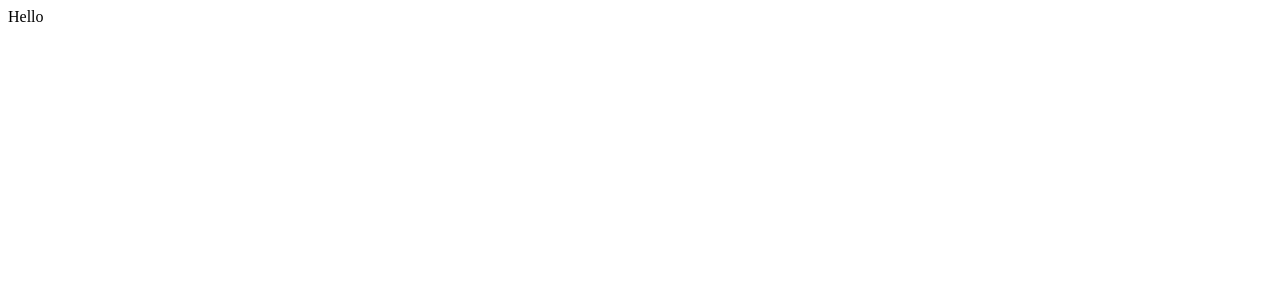
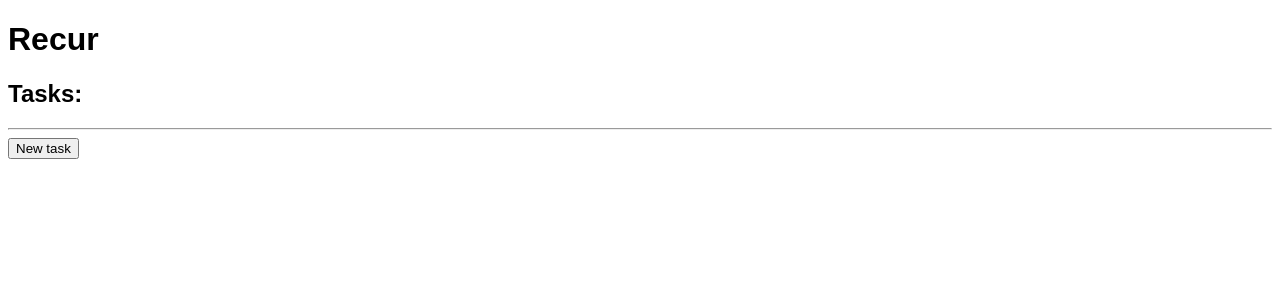
Before and after one commit to ydalir/recur, a React (Vite) app: page / in a window 1280 px wide. Shown: the top 300 px of the page. Built offline with nearby package versions, Linux system fonts and the light colour scheme.

Commit message:
In-memory task list

```diff
--- a/eslint.config.js
+++ b/eslint.config.js
@@ -23,6 +23,12 @@ export default tseslint.config(
         "warn",
         { allowConstantExport: true },
       ],
+      "@typescript-eslint/no-unused-vars": [
+        "error",
+        {
+          argsIgnorePattern: "^_",
+        },
+      ],
     },
   }
 );
--- a/src/App.tsx
+++ b/src/App.tsx
@@ -1,3 +1,49 @@
+import { Task, TaskComponent } from "./Task";
+import { TaskForm } from "./TaskForm";
+import { useState } from "react";
+
+const defaultTask: Omit<Task, "id"> = { name: "" };
+
 export const App = () => {
-    return <div>Hello</div>
-}
+  const [tasks, setTasks] = useState<Record<string, Task>>({});
+  const [editTask, setEditTask] = useState<Task>();
+
+  const deleteTask = (task: Task) =>
+    setTasks(({ [task.id]: _, ...tasks }) => tasks);
+
+  const saveTask = (task: Task) => {
+    setTasks((tasks) => {
+      return { ...tasks, [task.id]: task };
+    });
+    setEditTask(undefined);
+  };
+
+  return (
+    <div>
+      <h1>Recur</h1>
+      <h2>Tasks:</h2>
+      <ul>
+        {Object.values(tasks).map((task) => (
+          <TaskComponent
+            key={task.id}
+            task={task}
+            editTask={setEditTask}
+            deleteTask={deleteTask}
+          />
+        ))}
+      </ul>
+      <hr></hr>
+      {editTask ? (
+        <TaskForm task={editTask} saveTask={saveTask} />
+      ) : (
+        <button
+          onClick={() =>
+            setEditTask({ ...defaultTask, id: crypto.randomUUID() })
+          }
+        >
+          New task
+        </button>
+      )}
+    </div>
+  );
+};
--- /dev/null
+++ b/src/Task.tsx
@@ -0,0 +1,21 @@
+import { FC } from "react";
+
+export type Task = {
+  id: string;
+  name: string;
+};
+
+type Props = {
+  task: Task;
+  editTask: (task: Task) => void;
+  deleteTask: (task: Task) => void;
+};
+
+export const TaskComponent: FC<Props> = ({ editTask, deleteTask, task }) => {
+  return (
+    <li>
+      {task.name} <button onClick={() => editTask(task)}>Edit</button>
+      <button onClick={() => deleteTask(task)}>Delete</button>
+    </li>
+  );
+};
--- /dev/null
+++ b/src/TaskForm.tsx
@@ -0,0 +1,18 @@
+import { FC, useState } from "react";
+import { Task } from "./Task";
+
+type Props = {
+  task: Task;
+  saveTask: (task: Task) => void;
+};
+
+export const TaskForm: FC<Props> = ({ task, saveTask }) => {
+  const [name, setName] = useState(task.name);
+
+  return (
+    <div>
+      <input value={name} onChange={(e) => setName(e.target.value)} />
+      <button onClick={() => saveTask({ id: task.id, name })}>Save</button>
+    </div>
+  );
+};
--- /dev/null
+++ b/src/global.css
@@ -0,0 +1,3 @@
+body {
+    font-family: Arial, Helvetica, sans-serif;
+}
--- a/src/main.tsx
+++ b/src/main.tsx
@@ -1,6 +1,7 @@
 import { StrictMode } from "react";
 import { createRoot } from "react-dom/client";
 import { App } from "./App.tsx";
+import "./global.css";
 
 createRoot(document.getElementById("root")!).render(
   <StrictMode>
```
